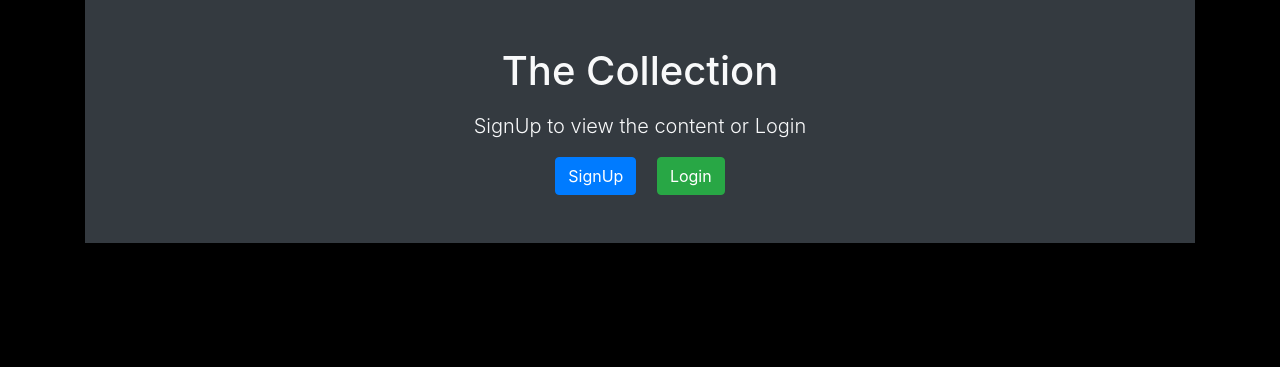
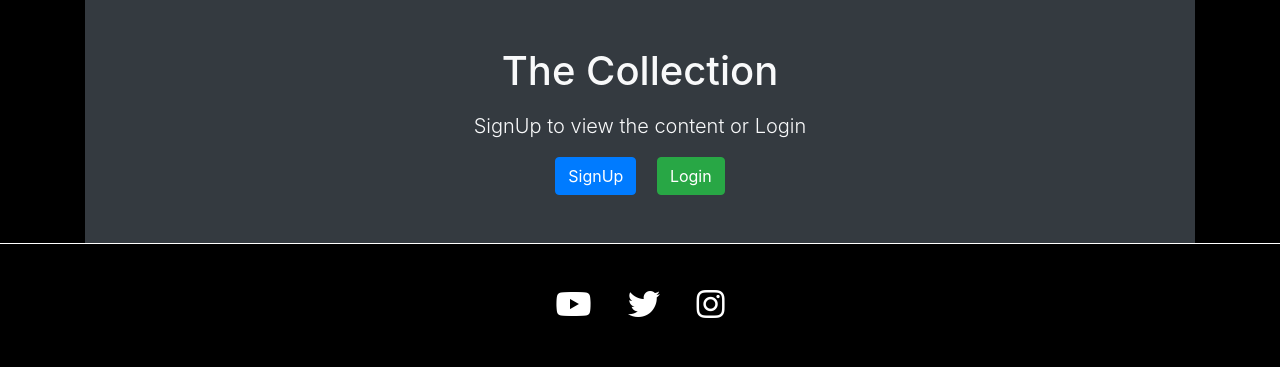
Before and after one commit to rpf13/the-collection, a Django app: page / in a window 1280 px wide. Shown: the part 105-472 px from the top of the page. Run offline with Django 3.2, Linux system fonts and the light colour scheme.

Commit message:
feat: Add footer via includes option
This commit will add a footer, to some of the sites. It will add
it to the entry main site, once a user arrives and is unauthorised.
Furthermore it is added to the about site and the contact site.

The injection is done via the includes feature. Templates have been
updated due to this.

A custom css file has been added.
Styling still raw, will be finished later.

```diff
--- a/static/css/style.css
+++ b/static/css/style.css
@@ -1,142 +1,23 @@
-body {
-    background-color: #F9FAFC;
+
+
+
+
+
+/* Footer */
+
+.footer-divider {
+    border-top: 1px solid white;
+  }
+
+.social a:hover {
+  color: #EEDC82;
 }
 
-.brand {
-    font-family: Lato, sans-serif;
-    font-size: 1.4rem;
-    font-weight: 700;
-    color: #4A4A4F;
+.social a:hover i {
+  color: #EEDC82;
+  transition: all 0.2s ease-in-out;
 }
 
-.red-o {
-    color: #E84610;
+.social a i.fa-lg {
+  font-size: 2rem;
 }
-
-.thin {
-    font-weight: 300;
-}
-
-.light-bg {
-    background-color: #fff;
-}
-
-.dark-bg {
-    background-color: #445261;
-}
-
-.main-bg {
-    background-color: #F9FAFC;
-}
-
-.card {
-    border: none;
-    background-color: transparent;
-}
-
-.image-container {
-    position: relative;
-}
-
-.image-flash {
-    position: absolute;
-    bottom: 5%;
-    min-width: 30%;
-    left: -2px;
-    background-color: #23BBBB;
-}
-
-.author {
-    color: white;
-    margin: 4px;
-    text-transform: uppercase;
-}
-
-.masthead {
-    margin-top: 10px;
-    overflow: hidden;
-    position: relative;
-    display: inline-block;
-    height: 33vh;
-    width: 100%;
-}
-
-.masthead-text {
-    background-color: #445261;
-    color: white;
-    position: relative;
-}
-
-.masthead-image {
-    position: relative;
-    overflow: hidden;
-}
-
-.masthead-image:after {
-    content: "";
-    position: absolute;
-    top: 0;
-    right: 90%;
-    height: 100%;
-    width: 150%;
-    background: #445261;
-    -webkit-transform: skew(15deg);
-    -moz-transform: skew(15deg);
-    transform: skew(15deg);
-    z-index: 100;
-}
-
-.post-link {
-    text-decoration: none;
-    color: #445261;
-}
-
-.post-link:hover,
-.page-link {
-    color: #E84610;
-}
-
-.post-title {
-    margin-top: 20%;
-    margin-left: 5%;
-}
-
-.post-subtitle {
-    margin-left: 5%;
-    color: lightgray;
-}
-
-.btn-signup {
-    background-color: #23BBBB;
-    color: #fff;
-}
-
-.btn-signup:hover,
-.btn-signup:active {
-    background-color: #fff;
-    color: #23BBBB;
-}
-
-.link {
-    color: #23BBBB;
-    text-decoration: none;
-}
-
-.link:hover,
-.link:active {
-    color: #445261;
-    text-decoration: underline;
-}
-
-.btn-like {
-    color: #E84610;
-    border: none;
-    background: transparent;
-}
-
-.btn-like:hover,
-.btn-like:active {
-    color: #E84610;
-    background: transparent;
-    border: none;
-}
--- a/templates/base.html
+++ b/templates/base.html
@@ -21,8 +21,8 @@
     <link rel="stylesheet" href="https://cdn.jsdelivr.net/npm/bootstrap@4.6.2/dist/css/bootstrap.min.css"
         integrity="sha384-xOolHFLEh07PJGoPkLv1IbcEPTNtaed2xpHsD9ESMhqIYd0nLMwNLD69Npy4HI+N" crossorigin="anonymous">
 
-    <!-- NOTE TO ADD OR REMOVE CONTENT FROM STYLESHEET OR REENABLE IT -->
-    <!-- <link rel="stylesheet" href="{% static 'css/style.css' %}"> -->
+    <!-- Custom Style Sheet -->
+    <link rel="stylesheet" href="{% static 'css/style.css' %}">
     <title>The Collection</title>
 </head>
 
@@ -72,22 +72,25 @@
     </nav>
 
     <!-- Containter -->
-    <div class="container mt-5">
+    <main class="container mt-5">
         {% block content %}
         <!-- Main content will be injected here -->
         {% endblock %}
-    </div>
+    </main>
 
-</body>
-</html>
+    <!-- Footer -->
+    {% block footer %}
+    {% endblock %}
 
 
-    <!-- Footer -->
 
     <!-- scripts for bootstrap, popper, jquery -->
-    <script src="https://cdn.jsdelivr.net/npm/jquery@3.5.1/dist/jquery.slim.min.js" integrity="sha384-DfXdz2htPH0lsSSs5nCTpuj/zy4C+OGpamoFVy38MVBnE+IbbVYUew+OrCXaRkfj" crossorigin="anonymous"></script>
-    <script src="https://cdn.jsdelivr.net/npm/popper.js@1.16.1/dist/umd/popper.min.js" integrity="sha384-9/reFTGAW83EW2RDu2S0VKaIzap3H66lZH81PoYlFhbGU+6BZp6G7niu735Sk7lN" crossorigin="anonymous"></script>
-    <script src="https://cdn.jsdelivr.net/npm/bootstrap@4.6.2/dist/js/bootstrap.min.js" integrity="sha384-+sLIOodYLS7CIrQpBjl+C7nPvqq+FbNUBDunl/OZv93DB7Ln/533i8e/mZXLi/P+" crossorigin="anonymous"></script>
+    <script src="https://cdn.jsdelivr.net/npm/jquery@3.5.1/dist/jquery.slim.min.js"
+        integrity="sha384-DfXdz2htPH0lsSSs5nCTpuj/zy4C+OGpamoFVy38MVBnE+IbbVYUew+OrCXaRkfj" crossorigin="anonymous"></script>
+    <script src="https://cdn.jsdelivr.net/npm/popper.js@1.16.1/dist/umd/popper.min.js"
+        integrity="sha384-9/reFTGAW83EW2RDu2S0VKaIzap3H66lZH81PoYlFhbGU+6BZp6G7niu735Sk7lN" crossorigin="anonymous"></script>
+    <script src="https://cdn.jsdelivr.net/npm/bootstrap@4.6.2/dist/js/bootstrap.min.js"
+        integrity="sha384-+sLIOodYLS7CIrQpBjl+C7nPvqq+FbNUBDunl/OZv93DB7Ln/533i8e/mZXLi/P+" crossorigin="anonymous"></script>
 
 
 </body>
--- a/templates/home.html
+++ b/templates/home.html
@@ -13,3 +13,10 @@
   </div>
 </div>
 {% endblock %}
+
+<!-- Add Footer into entry page -->
+{% block footer %}
+
+{% include "includes/footer.html" %}
+
+{% endblock %}
--- /dev/null
+++ b/templates/includes/footer.html
@@ -0,0 +1,11 @@
+<!-- Footer injection template -->
+<footer class="footer py-5 footer-divider">
+    <div class="container text-center social">
+        <a href="https://www.youtube.com/" target="_blank" rel="noopener" aria-label="Visit our Youtube page"
+            class="text-white mx-3"><i class="fab fa-youtube fa-lg"></i></a>
+        <a href="https://www.twitter.com/" target="_blank" rel="noopener" aria-label="Visit our Twitter page"
+            class="text-white mx-3"><i class="fab fa-twitter fa-lg"></i></a>
+        <a href="https://www.instagram.com/" target="_blank" rel="noopener" aria-label="Visit our Instagram page"
+            class="text-white mx-3"><i class="fab fa-instagram fa-lg"></i></a>
+    </div>
+</footer>
```
Also changed, not shown: collection/templates/collection/about.html (+7 -0 lines), contact/templates/contact/contact.html (+7 -0 lines), static/css/style_old.css (added, +142 -0 lines).
